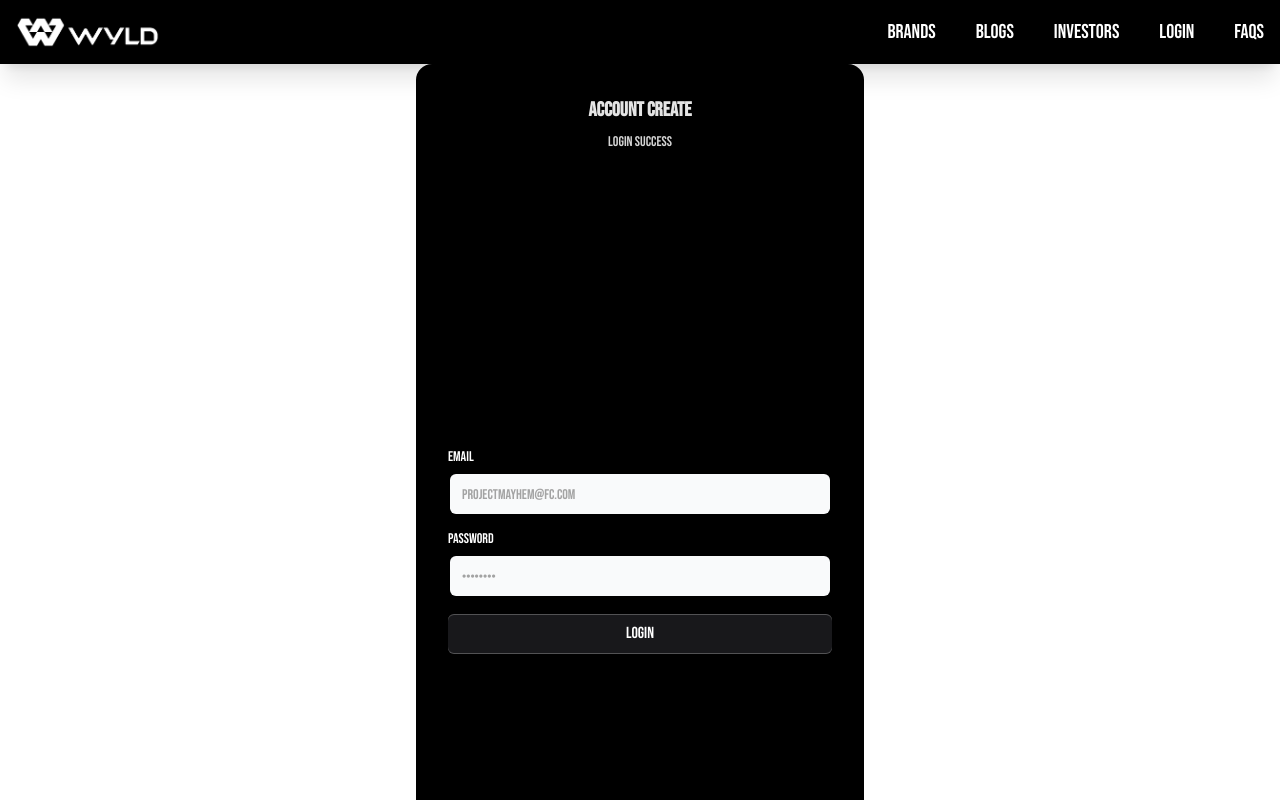
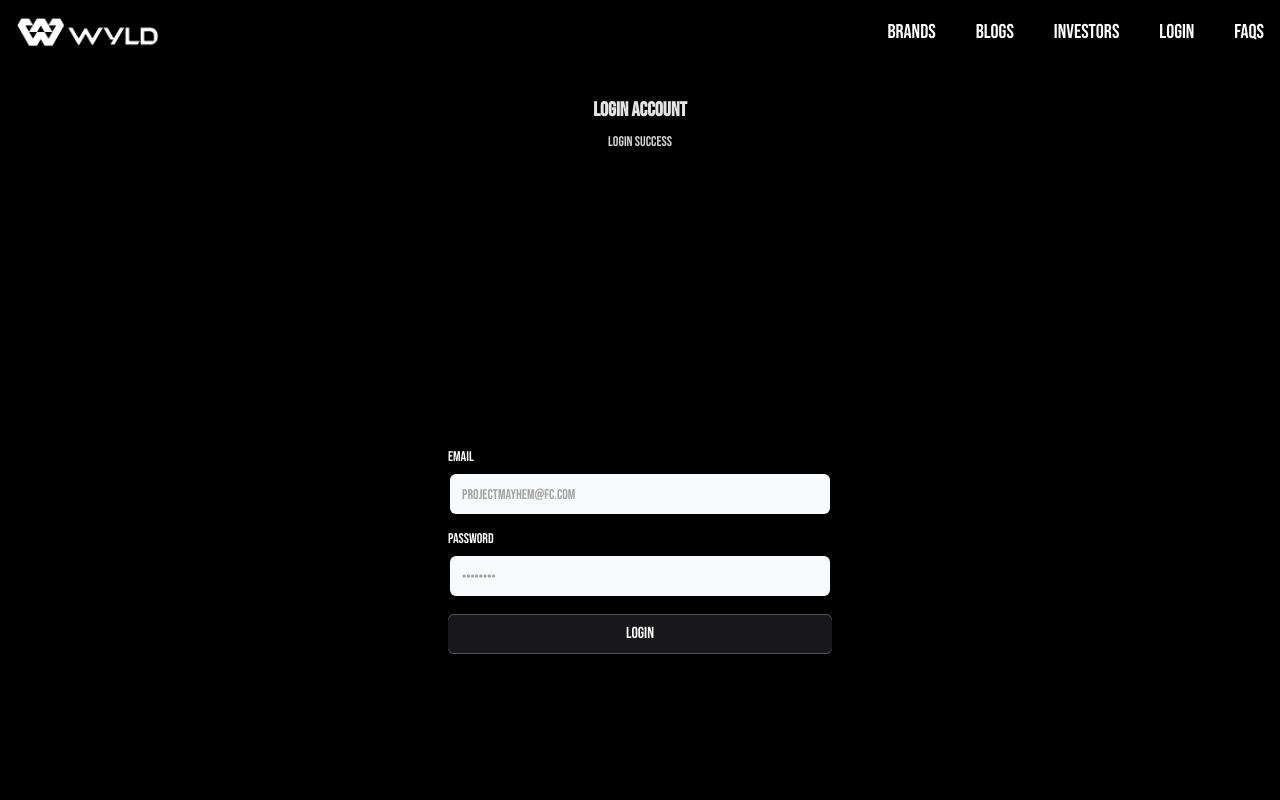
Before and after one commit to flparvez/wyld, a Next.js app: page /auth/login in a window 1280 px wide. Shown: the top 800 px of the page. Built offline with nearby package versions, Linux system fonts and the light colour scheme.

Commit message:
more improve ui

```diff
--- a/src/app/auth/login/page.tsx
+++ b/src/app/auth/login/page.tsx
@@ -39,7 +39,7 @@ function Login() {
   return (
     <div className="max-w-md w-full mx-auto rounded-none md:rounded-2xl p-4 md:p-8 shadow-input bg-black">
       <h2 className="font-bold text-xl text-center text-neutral-200">
-        Account Create
+        Login Account
       </h2>
       <p className=" text-sm max-w-sm mt-2 text-center text-neutral-300">
         {loading ? "processing" : "Login Success"}
--- a/src/app/auth/profile/page.tsx
+++ b/src/app/auth/profile/page.tsx
@@ -36,22 +36,17 @@ function Profile() {
     }
   };
   return (
-    <div>
-      <h2>Profile Page</h2>
+    <div className="py-4 my-4 bg-black justify-center text-center text-white">
+      <h2 className="my-4">Profile Page</h2>
 
-      <h2 className="p-1 rounded bg-green-500">
-        {data === "nothing" ? (
-          "Loading....."
-        ) : (
-          <Link href={`/auth/profile/${data}`}>{data}</Link>
-        )}
-      </h2>
+      <h2 className="">UserId:{data}</h2>
       <h1>Name: {username}</h1>
       <h1>Email {email}</h1>
       <h1>Number {number}</h1>
-      <hr />
 
-      <button onClick={logout}>Logout</button>
+      <button className="text-xl py-4" onClick={logout}>
+        Logout
+      </button>
     </div>
   );
 }
--- a/src/app/layout.tsx
+++ b/src/app/layout.tsx
@@ -19,11 +19,11 @@ export default function RootLayout({
   return (
     <html lang="en">
       <body className={inter.className}>
-        <div className="h-full w-full">
+        <div className="h-full w-full bg-black">
           <div>
             <Navbar />
           </div>
-          <div className="pt-16">{children}</div>
+          <div className="pt-16 bg-black">{children}</div>
 
           <div className="bg-black">
             <Footer />
```
